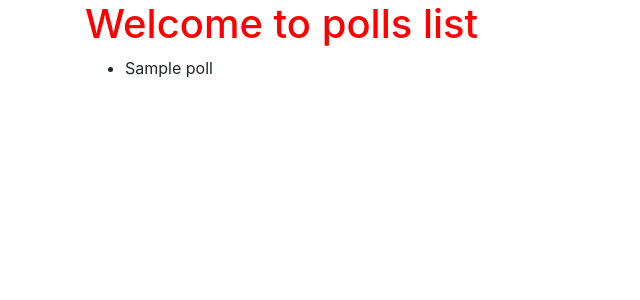
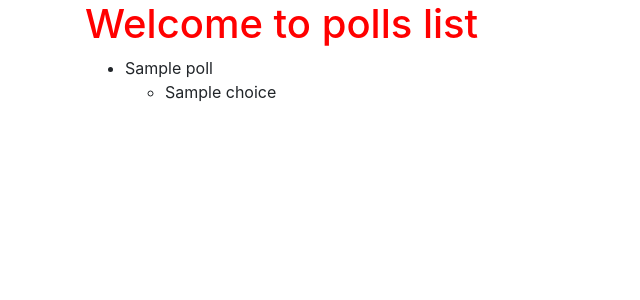
Before and after one commit to RobertNeuzil/Django, a Django app: template pollme/polls/templates/polls/polls_list.html in a window 1280 px wide. Shown: the part 56-356 px from the top of the page, without its empty margins (0-640 px from the left). Run offline with Django 3.2, Linux system fonts and the light colour scheme; the template is opened without the code that fills it: most values are stand-ins (such as "Sample title", 1, 10 or a date in 2020); some libraries are stand-ins or nearby versions.

Commit message:
the poll choices have been added to the template

```diff
--- a/pollme/polls/admin.py
+++ b/pollme/polls/admin.py
@@ -1,5 +1,6 @@
 from django.contrib import admin
-from .models import Poll
+from .models import Poll, Choice
 
 admin.site.register(Poll)
+admin.site.register(Choice)
 # Register your models here.
--- a/pollme/polls/templates/polls/polls_list.html
+++ b/pollme/polls/templates/polls/polls_list.html
@@ -5,9 +5,21 @@
 
 <ul>
 {% for x in polls %}
+
 	<li>
-		{{ x }}
+	{{ x }}
 	</li>
+		<ul>
+
+
+		{% for choice in x.choice_set.all %}
+			<li>
+
+				{{ choice }}
+
+			</li>
+		{% endfor %}
+		</ul>
 {% endfor %}
 </ul>
 {% endblock %}
--- a/pollme/polls/views.py
+++ b/pollme/polls/views.py
@@ -1,6 +1,6 @@
 from django.shortcuts import render
 from django.http import HttpResponse
-from . models import Poll
+from . models import Poll, Choice
 
 
 def polls_list(request):
@@ -10,9 +10,10 @@ def polls_list(request):
 	'''
 
 	polls = Poll.objects.all()
+	choices = Choice.objects.all()
 	context = {
 
-	"polls": polls
+	"polls": polls, "choices": choices
 
 	}
 	return render(request, "polls/polls_list.html", context)
```
Also changed, not shown: pollme/polls/models.py (+14 -1 lines), pollme/db.sqlite3, pollme/polls/migrations/0002_choice.py (added).
